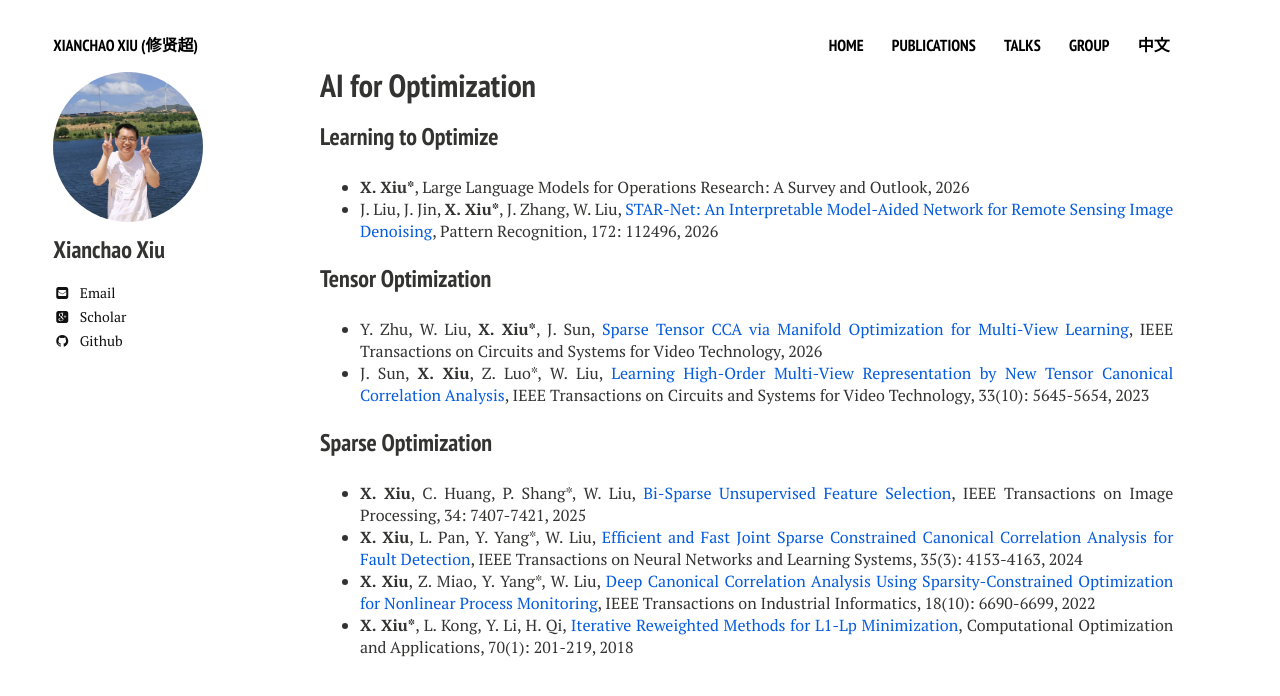
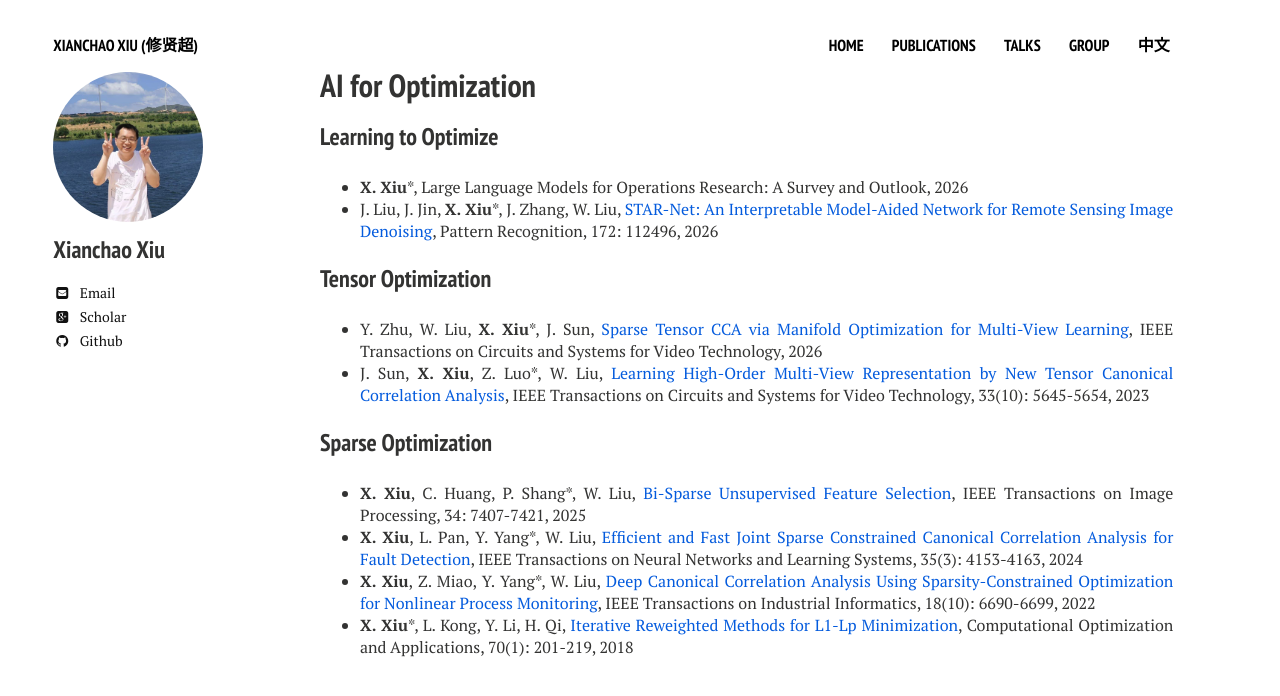
Before and after one commit to xianchaoxiu/xianchaoxiu.github.io, a Jekyll site: the page built from chinese/research/OPT/index.md, in a window 1280 px wide. Shown: the top 696 px of the page. Built offline with Jekyll 4.4.1, drawn with Linux system fonts in a browser that asks for light colours; nearby versions of some CDN libraries.

Commit message:
Update index.md

```diff
--- a/chinese/research/OPT/index.md
+++ b/chinese/research/OPT/index.md
@@ -6,12 +6,12 @@ share: false
 ---
 
 ### Learning to Optimize
-* <b>X. Xiu*</b>, Large Language Models for Operations Research: A Survey and Outlook, 2026 <br>
-* J. Liu, J. Jin, <b>X. Xiu*</b>, J. Zhang, W. Liu, <a href="https://doi.org/10.1016/j.patcog.2025.112496" class="textlink" target="_blank">STAR-Net: An Interpretable Model-Aided Network for Remote Sensing Image Denoising</a>, Pattern Recognition, 172: 112496, 2026  <br>
+* <b>X. Xiu</b>*, Large Language Models for Operations Research: A Survey and Outlook, 2026 <br>
+* J. Liu, J. Jin, <b>X. Xiu</b>*, J. Zhang, W. Liu, <a href="https://doi.org/10.1016/j.patcog.2025.112496" class="textlink" target="_blank">STAR-Net: An Interpretable Model-Aided Network for Remote Sensing Image Denoising</a>, Pattern Recognition, 172: 112496, 2026  <br>
 
 
 ### Tensor Optimization
-* Y. Zhu, W. Liu, <b>X. Xiu*</b>, J. Sun, <a href="https://doi.org/10.1109/TCSVT.2025.3642736" class="textlink" target="_blank">Sparse Tensor CCA via Manifold Optimization for Multi-View Learning</a>, IEEE Transactions on Circuits and Systems for Video Technology, 2026 <br>
+* Y. Zhu, W. Liu, <b>X. Xiu</b>*, J. Sun, <a href="https://doi.org/10.1109/TCSVT.2025.3642736" class="textlink" target="_blank">Sparse Tensor CCA via Manifold Optimization for Multi-View Learning</a>, IEEE Transactions on Circuits and Systems for Video Technology, 2026 <br>
 * J. Sun, <b>X. Xiu</b>, Z. Luo*, W. Liu, <a href="https://ieeexplore.ieee.org/document/10091146" class="textlink" target="_blank">Learning High-Order Multi-View Representation by New Tensor Canonical Correlation Analysis</a>, IEEE Transactions on Circuits and Systems for Video Technology, 33(10): 5645-5654, 2023 <br>
 
 
@@ -20,4 +20,4 @@ share: false
 * <b>X. Xiu</b>, C. Huang, P. Shang*, W. Liu, <a href="https://doi.org/10.1109/TIP.2025.3620667" class="textlink" target="_blank">Bi-Sparse Unsupervised Feature Selection</a>, IEEE Transactions on Image Processing, 34: 7407-7421, 2025  <br>
 * <b>X. Xiu</b>, L. Pan, Y. Yang*, W. Liu, <a href="https://doi.org/10.1109/TNNLS.2022.3201881" class="textlink" target="_blank">Efficient and Fast Joint Sparse Constrained Canonical Correlation Analysis for Fault Detection</a>, IEEE Transactions on Neural Networks and Learning Systems, 35(3): 4153-4163, 2024  <br>
 * <b>X. Xiu</b>, Z. Miao, Y. Yang*, W. Liu, <a href="https://doi.org/10.1109/TII.2021.3121770" class="textlink" target="_blank">Deep Canonical Correlation Analysis Using Sparsity-Constrained Optimization for Nonlinear Process Monitoring</a>, IEEE Transactions on Industrial Informatics, 18(10): 6690-6699, 2022 <br>
-* <b>X. Xiu*</b>, L. Kong, Y. Li, H. Qi, <a href="https://doi.org/10.1007/s10589-017-9977-7" class="textlink" target="_blank">Iterative Reweighted Methods for L1-Lp Minimization</a>, Computational Optimization and Applications, 70(1): 201-219, 2018 <br>
+* <b>X. Xiu</b>*, L. Kong, Y. Li, H. Qi, <a href="https://doi.org/10.1007/s10589-017-9977-7" class="textlink" target="_blank">Iterative Reweighted Methods for L1-Lp Minimization</a>, Computational Optimization and Applications, 70(1): 201-219, 2018 <br>
```
